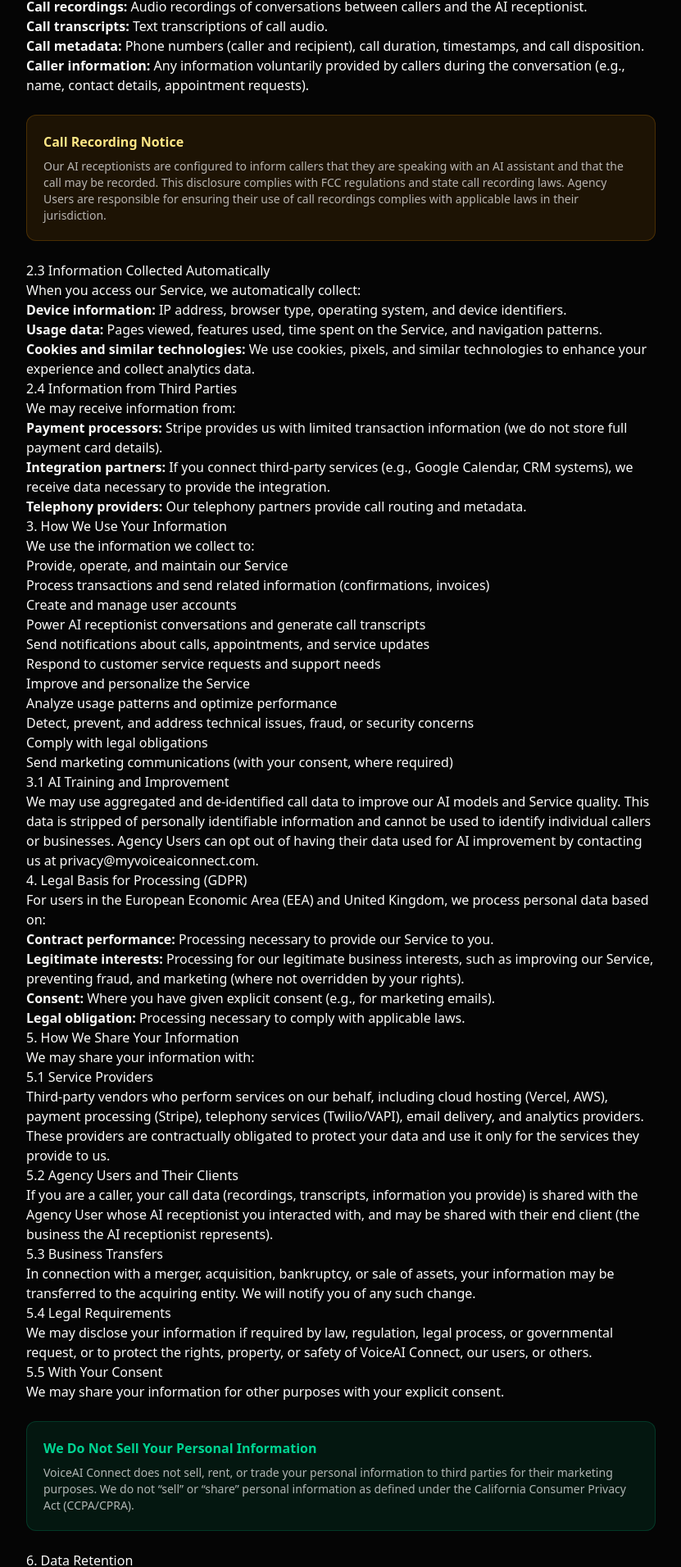
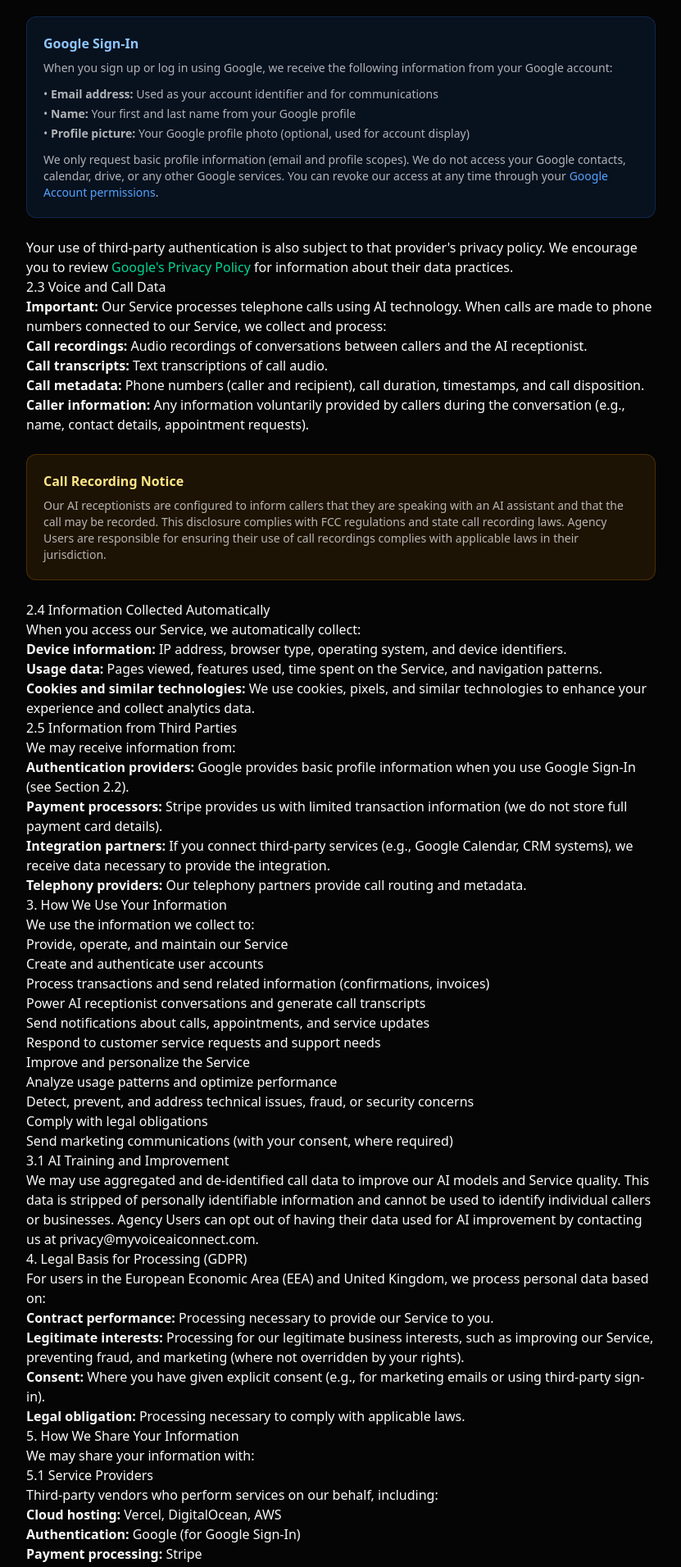
Before and after one commit to gibsonthompson/voiceai-connect, a Next.js app: page /privacy in a window 1280 px wide. Shown: the part 836-2748 px from the top of the page at 82% size, without its empty margins (224-1055 px from the left). Built offline with nearby package versions, Linux system fonts and the light colour scheme.

Commit message:
Update privacy & terms for Google OAuth verification

```diff
--- a/app/privacy/page.tsx
+++ b/app/privacy/page.tsx
@@ -4,7 +4,7 @@
 // Last Updated: January 2025
 //
 // Covers: GDPR, CCPA/CPRA, TCPA, call recording consent, voice data,
-// white-label platform specifics, Stripe payments, data retention
+// white-label platform specifics, Stripe payments, Google OAuth, data retention
 
 import Link from 'next/link';
 
@@ -64,7 +64,7 @@
           <header className="mb-12">
             <h1 className="text-3xl sm:text-4xl font-semibold tracking-tight">Privacy Policy</h1>
             <p className="mt-4 text-[#fafaf9]/60">
-              Last Updated: January 20, 2025
+              Last Updated: January 31, 2025
             </p>
           </header>
 
@@ -114,7 +114,35 @@
               <li><strong>Contact support:</strong> Any information you provide in support requests or communications.</li>
             </ul>
 
-            <h3>2.2 Voice and Call Data</h3>
+            <h3>2.2 Information from Third-Party Authentication Providers</h3>
+
+            <p>
+              We offer the option to create an account or sign in using third-party authentication providers. When you choose to authenticate using these services, we receive certain information from them:
+            </p>
+
+            <div className="bg-blue-500/10 border border-blue-500/20 rounded-xl p-5 my-6">
+              <p className="text-blue-300 font-semibold mb-2">Google Sign-In</p>
+              <p className="text-[#fafaf9]/70 text-sm mb-3">
+                When you sign up or log in using Google, we receive the following information from your Google account:
+              </p>
+              <ul className="text-[#fafaf9]/70 text-sm mb-0 space-y-1">
+                <li>• <strong>Email address:</strong> Used as your account identifier and for communications</li>
+                <li>• <strong>Name:</strong> Your first and last name from your Google profile</li>
+                <li>• <strong>Profile picture:</strong> Your Google profile photo (optional, used for account display)</li>
+              </ul>
+              <p className="text-[#fafaf9]/70 text-sm mt-3 mb-0">
+                We only request basic profile information (email and profile scopes). We do not access your Google contacts,
+                calendar, drive, or any other Google services. You can revoke our access at any time through your
+                <a href="https://myaccount.google.com/permissions" className="text-blue-400 hover:underline ml-1" target="_blank" rel="noopener noreferrer">Google Account permissions</a>.
+              </p>
+            </div>
+
+            <p>
+              Your use of third-party authentication is also subject to that provider&apos;s privacy policy. We encourage you to review
+              <a href="https://policies.google.com/privacy" className="text-emerald-400 hover:underline ml-1" target="_blank" rel="noopener noreferrer">Google&apos;s Privacy Policy</a> for information about their data practices.
+            </p>
+
+            <h3>2.3 Voice and Call Data</h3>
 
             <p>
               <strong>Important:</strong> Our Service processes telephone calls using AI technology. When calls are made to
@@ -138,7 +166,7 @@
               </p>
             </div>
 
-            <h3>2.3 Information Collected Automatically</h3>
+            <h3>2.4 Information Collected Automatically</h3>
 
             <p>When you access our Service, we automatically collect:</p>
 
@@ -148,11 +176,12 @@
               <li><strong>Cookies and similar technologies:</strong> We use cookies, pixels, and similar technologies to enhance your experience and collect analytics data.</li>
             </ul>
 
-            <h3>2.4 Information from Third Parties</h3>
+            <h3>2.5 Information from Third Parties</h3>
 
             <p>We may receive information from:</p>
 
             <ul>
+              <li><strong>Authentication providers:</strong> Google provides basic profile information when you use Google Sign-In (see Section 2.2).</li>
               <li><strong>Payment processors:</strong> Stripe provides us with limited transaction information (we do not store full payment card details).</li>
               <li><strong>Integration partners:</strong> If you connect third-party services (e.g., Google Calendar, CRM systems), we receive data necessary to provide the integration.</li>
               <li><strong>Telephony providers:</strong> Our telephony partners provide call routing and metadata.</li>
@@ -164,8 +193,8 @@
 
             <ul>
               <li>Provide, operate, and maintain our Service</li>
+              <li>Create and authenticate user accounts</li>
               <li>Process transactions and send related information (confirmations, invoices)</li>
-              <li>Create and manage user accounts</li>
               <li>Power AI receptionist conversations and generate call transcripts</li>
               <li>Send notifications about calls, appointments, and service updates</li>
               <li>Respond to customer service requests and support needs</li>
@@ -192,7 +221,7 @@
             <ul>
               <li><strong>Contract performance:</strong> Processing necessary to provide our Service to you.</li>
               <li><strong>Legitimate interests:</strong> Processing for our legitimate business interests, such as improving our Service, preventing fraud, and marketing (where not overridden by your rights).</li>
-              <li><strong>Consent:</strong> Where you have given explicit consent (e.g., for marketing emails).</li>
+              <li><strong>Consent:</strong> Where you have given explicit consent (e.g., for marketing emails or using third-party sign-in).</li>
               <li><strong>Legal obligation:</strong> Processing necessary to comply with applicable laws.</li>
             </ul>
 
@@ -202,8 +231,17 @@
 
             <h3>5.1 Service Providers</h3>
             <p>
-              Third-party vendors who perform services on our behalf, including cloud hosting (Vercel, AWS),
-              payment processing (Stripe), telephony services (Twilio/VAPI), email delivery, and analytics providers.
+              Third-party vendors who perform services on our behalf, including:
+            </p>
+            <ul>
+              <li><strong>Cloud hosting:</strong> Vercel, DigitalOcean, AWS</li>
+              <li><strong>Authentication:</strong> Google (for Google Sign-In)</li>
+              <li><strong>Payment processing:</strong> Stripe</li>
+              <li><strong>Telephony services:</strong> VAPI, Twilio</li>
+              <li><strong>Email delivery:</strong> Resend</li>
+              <li><strong>Database:</strong> Supabase</li>
+            </ul>
+            <p>
               These providers are contractually obligated to protect your data and use it only for the services they provide to us.
             </p>
 
@@ -267,6 +305,7 @@
               <li>Delete your account and associated data</li>
               <li>Opt out of marketing communications</li>
               <li>Request a copy of your data in a portable format</li>
+              <li>Disconnect third-party authentication providers (like Google) from your account</li>
             </ul>
 
             <h3>7.2 California Residents (CCPA/CPRA)</h3>
@@ -297,7 +336,7 @@
               <li><strong>Right to Lodge a Complaint:</strong> Lodge a complaint with a supervisory authority.</li>
             </ul>
             <p>
-              Contact our Data Protection Officer at dpo@myvoiceaiconnect.com. For international data transfers from
+              Contact us at privacy@myvoiceaiconnect.com for data protection inquiries. For international data transfers from
               the EEA/UK, we use Standard Contractual Clauses approved by the European Commission.
             </p>
 
@@ -317,6 +356,7 @@
             <ul>
               <li>Encryption of data in transit (TLS 1.3) and at rest (AES-256)</li>
               <li>Secure cloud infrastructure with SOC 2 certified providers</li>
+              <li>OAuth 2.0 for secure third-party authentication</li>
               <li>Access controls and authentication requirements</li>
               <li>Regular security assessments and monitoring</li>
               <li>Employee training on data protection</li>
@@ -346,20 +386,25 @@
               contact us at privacy@myvoiceaiconnect.com.
             </p>
 
-            <h2>11. Third-Party Links</h2>
+            <h2>11. Third-Party Links and Services</h2>
 
             <p>
-              Our Service may contain links to third-party websites or services. We are not responsible for the
-              privacy practices of these third parties. We encourage you to review the privacy policies of any
-              third-party sites you visit.
+              Our Service may contain links to third-party websites or services, and we integrate with third-party
+              providers for authentication (Google), payments (Stripe), and other functionality. We are not responsible
+              for the privacy practices of these third parties. We encourage you to review the privacy policies of any
+              third-party sites and services you use:
             </p>
+            <ul>
+              <li><a href="https://policies.google.com/privacy" target="_blank" rel="noopener noreferrer" className="text-emerald-400 hover:underline">Google Privacy Policy</a></li>
+              <li><a href="https://stripe.com/privacy" target="_blank" rel="noopener noreferrer" className="text-emerald-400 hover:underline">Stripe Privacy Policy</a></li>
+            </ul>
 
             <h2>12. Cookies and Tracking Technologies</h2>
 
             <p>We use cookies and similar technologies for:</p>
 
             <ul>
-              <li><strong>Essential cookies:</strong> Required for the Service to function (authentication, security).</li>
+              <li><strong>Essential cookies:</strong> Required for the Service to function (authentication, security, session management).</li>
               <li><strong>Analytics cookies:</strong> Help us understand how visitors use our Service.</li>
               <li><strong>Preference cookies:</strong> Remember your settings and preferences.</li>
             </ul>
@@ -389,14 +434,16 @@
 
             <p>If you have questions about this Privacy Policy or our privacy practices, please contact us:</p>
 
-            <ul>
-              <li><strong>Email:</strong> privacy@myvoiceaiconnect.com</li>
-              <li><strong>Data Protection Officer:</strong> dpo@myvoiceaiconnect.com</li>
-              <li><strong>Mailing Address:</strong> VoiceAI Connect, Attn: Privacy Team, 2855 Broome Rd. Gainesville GA</li>
-            </ul>
+            <div className="bg-white/5 border border-white/10 rounded-xl p-5 my-6">
+              <ul className="space-y-2 mb-0">
+                <li><strong>Email:</strong> <a href="mailto:privacy@myvoiceaiconnect.com" className="text-emerald-400 hover:underline">privacy@myvoiceaiconnect.com</a></li>
+                <li><strong>General Support:</strong> <a href="mailto:support@myvoiceaiconnect.com" className="text-emerald-400 hover:underline">support@myvoiceaiconnect.com</a></li>
+                <li><strong>Mailing Address:</strong> VoiceAI Connect, Attn: Privacy Team, 2855 Broome Rd, Gainesville, GA 30507</li>
+              </ul>
+            </div>
 
             <p>
-              For California residents, you may also contact us toll-free at [Phone Number] to exercise your CCPA/CPRA rights.
+              We aim to respond to all privacy inquiries within 30 days.
             </p>
 
           </div>
--- a/app/terms/page.tsx
+++ b/app/terms/page.tsx
@@ -1,7 +1,7 @@
 // app/terms/page.tsx
 //
 // VoiceAI Connect Terms of Service
-// Last Updated: January 2025
+// Last Updated: January 2026
 //
 // Covers: White-label platform terms, AI receptionist usage, call recording compliance,
 // TCPA requirements, payment terms, intellectual property, liability limitations
@@ -64,7 +64,7 @@
           <header className="mb-12">
             <h1 className="text-3xl sm:text-4xl font-semibold tracking-tight">Terms of Service</h1>
             <p className="mt-4 text-[#fafaf9]/60">
-              Last Updated: January 20, 2025
+              Last Updated: January 31, 2026
             </p>
           </header>
 
@@ -139,13 +139,14 @@
             <h3>3.1 Account Creation</h3>
             <p>
               To use the Service, you must create an account by providing accurate, current, and complete information.
-              You must be at least 18 years old and have the legal capacity to enter into these Terms.
+              You may create an account using your email address or by signing in with a third-party authentication
+              provider such as Google. You must be at least 18 years old and have the legal capacity to enter into these Terms.
             </p>
 
             <h3>3.2 Account Security</h3>
             <p>
               You are responsible for maintaining the confidentiality of your account credentials and for all activities
-              that occur under your account. You must immediately notify us at security@voiceaiconnect.com if you suspect
+              that occur under your account. You must immediately notify us at support@myvoiceaiconnect.com if you suspect
               unauthorized access to your account.
             </p>
 
@@ -317,7 +318,7 @@
             <h3>8.3 GDPR and Data Protection</h3>
             <p>
               If you process personal data of individuals in the European Economic Area or United Kingdom, a Data
-              Processing Agreement (DPA) is available upon request at legal@voiceaiconnect.com.
+              Processing Agreement (DPA) is available upon request at support@myvoiceaiconnect.com.
             </p>
 
             <h3>8.4 Your Obligations</h3>
@@ -329,7 +330,15 @@
             <h2>9. Third-Party Services</h2>
 
             <p>
-              The Service integrates with third-party services (e.g., Stripe, Twilio, Google Calendar, CRM systems).
+              The Service integrates with third-party services including:
+            </p>
+            <ul>
+              <li><strong>Authentication:</strong> Google Sign-In for account creation and login</li>
+              <li><strong>Payments:</strong> Stripe for payment processing and Stripe Connect for agency payouts</li>
+              <li><strong>Telephony:</strong> VAPI and related providers for voice AI services</li>
+              <li><strong>Integrations:</strong> Google Calendar, CRM systems, and other business tools</li>
+            </ul>
+            <p>
               Your use of these integrations is subject to the respective third party&apos;s terms of service. We are not
               responsible for the availability, accuracy, or functionality of third-party services.
             </p>
@@ -438,7 +447,7 @@
 
             <h3>15.1 Informal Resolution</h3>
             <p>
-              Before initiating any formal dispute proceeding, you agree to first contact us at legal@voiceaiconnect.com
+              Before initiating any formal dispute proceeding, you agree to first contact us at support@myvoiceaiconnect.com
               to attempt to resolve the dispute informally. We will attempt to resolve the dispute within 30 days.
             </p>
 
@@ -498,7 +507,7 @@
             <h3>16.6 Notices</h3>
             <p>
               We may provide notices to you via email to the address associated with your account or through the Service.
-              You may provide notices to us at legal@voiceaiconnect.com.
+              You may provide notices to us at support@myvoiceaiconnect.com.
             </p>
 
             <h3>16.7 Force Majeure</h3>
@@ -512,11 +521,13 @@
 
             <p>If you have questions about these Terms, please contact us:</p>
 
-            <ul>
-              <li><strong>Email:</strong> legal@voiceaiconnect.com</li>
-              <li><strong>Support:</strong> support@voiceaiconnect.com</li>
-              <li><strong>Mailing Address:</strong> VoiceAI Connect, Attn: Legal Team, 2855 Broome Rd. Gainesville GA</li>
-            </ul>
+            <div className="bg-white/5 border border-white/10 rounded-xl p-5 my-6">
+              <ul className="space-y-2 mb-0">
+                <li><strong>Email:</strong> <a href="mailto:support@myvoiceaiconnect.com" className="text-emerald-400 hover:underline">support@myvoiceaiconnect.com</a></li>
+                <li><strong>Privacy Inquiries:</strong> <a href="mailto:privacy@myvoiceaiconnect.com" className="text-emerald-400 hover:underline">privacy@myvoiceaiconnect.com</a></li>
+                <li><strong>Mailing Address:</strong> VoiceAI Connect, Attn: Legal Team, 2855 Broome Rd, Gainesville, GA 30507</li>
+              </ul>
+            </div>
 
             <hr className="my-10 border-white/[0.08]" />
 
@@ -543,7 +554,7 @@
               <Link href="/terms" className="hover:text-[#fafaf9] transition-colors">Terms of Service</Link>
               <Link href="/privacy" className="hover:text-[#fafaf9] transition-colors">Privacy Policy</Link>
             </div>
-            <p className="text-sm text-[#fafaf9]/30">© 2025 VoiceAI Connect</p>
+            <p className="text-sm text-[#fafaf9]/30">© 2026 VoiceAI Connect</p>
           </div>
         </div>
       </footer>
```
